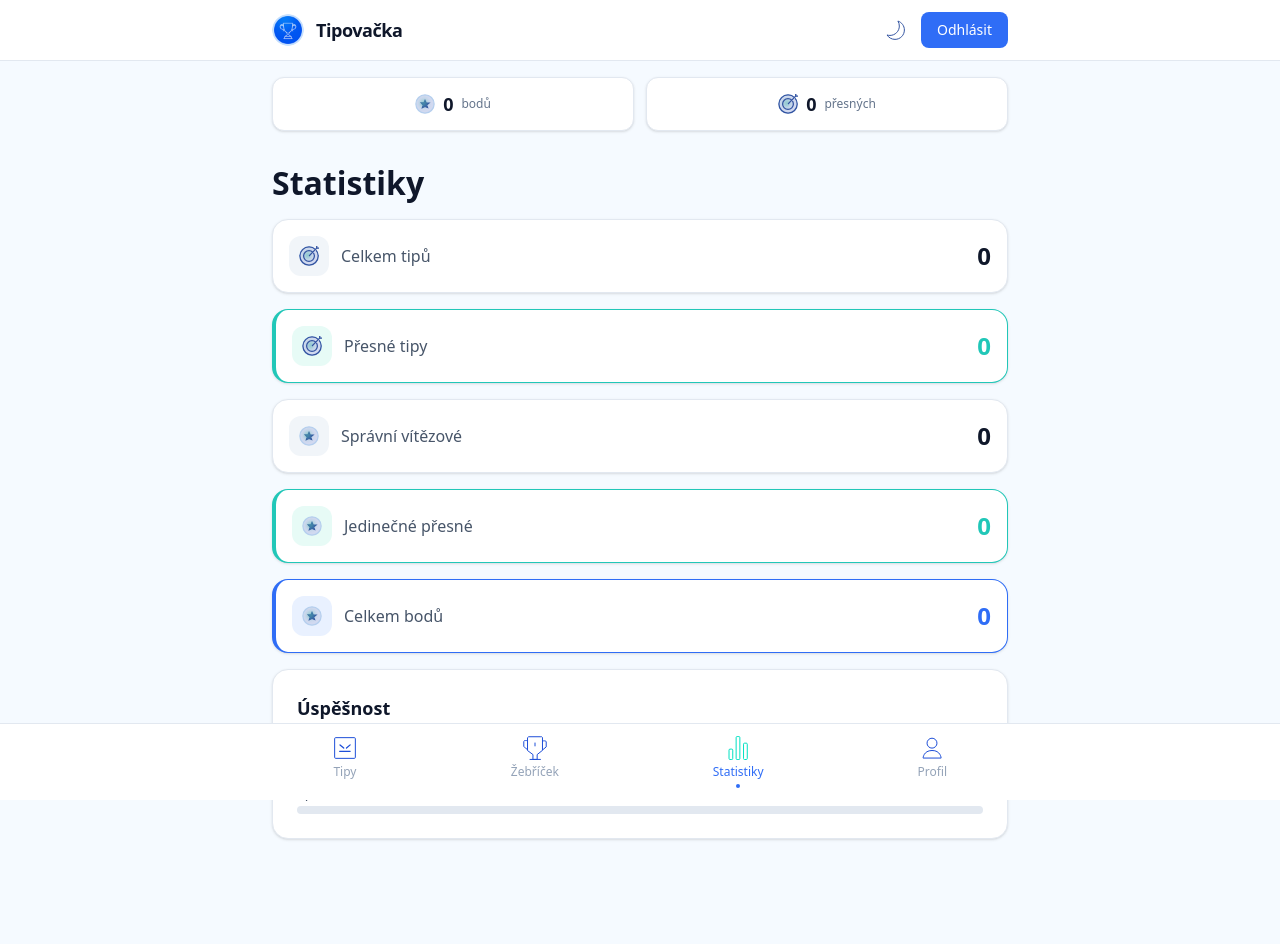
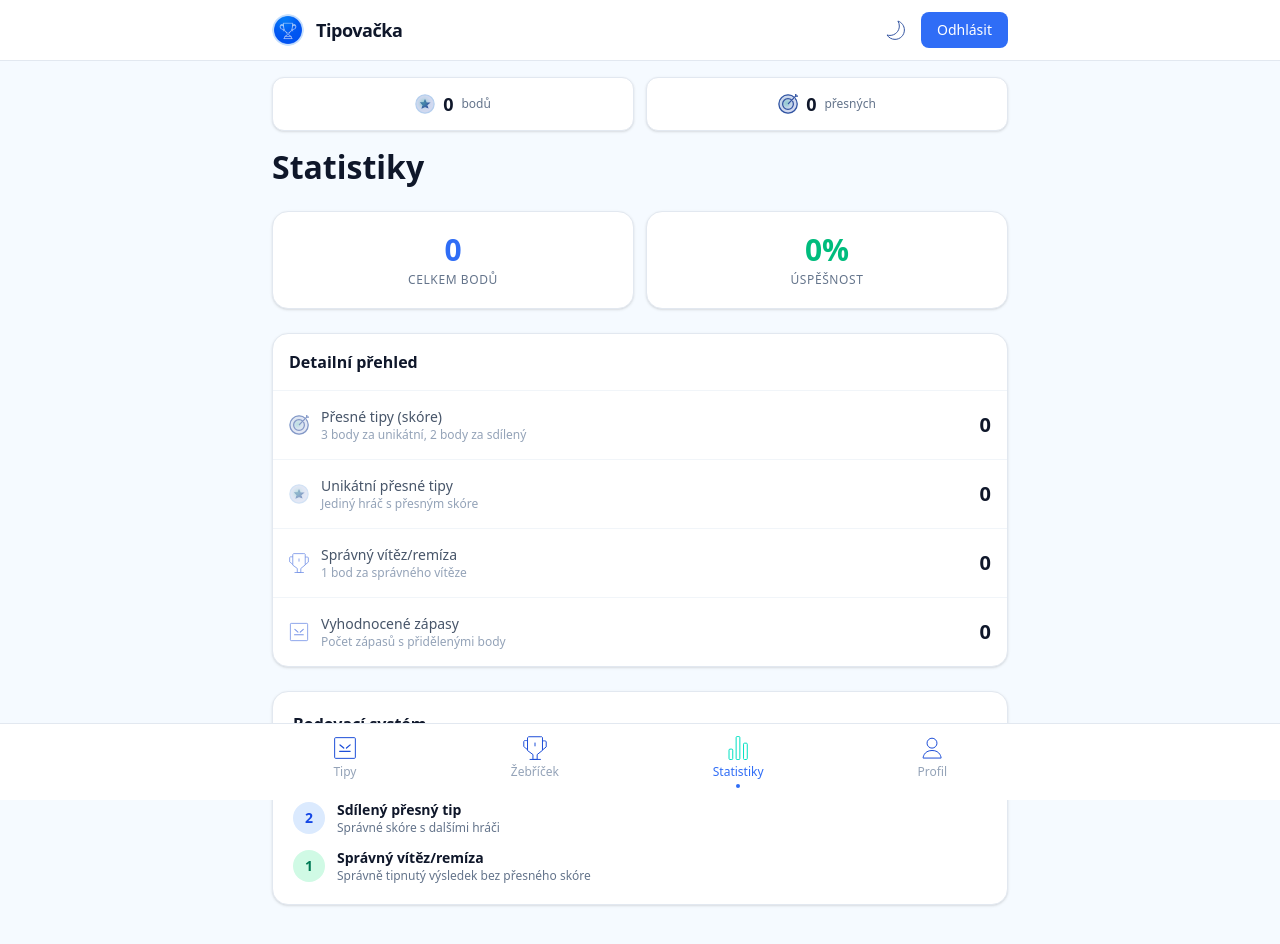
Before and after one commit to Azzi475/tipovacka, a Next.js app: page /dashboard/statistiky in a window 1280 px wide. Shown: the top 944 px of the page. Built offline with nearby package versions, Linux system fonts and the light colour scheme; no server answers.

Commit message:
Oprava logiky aplikace, pocitani a statistiky

```diff
--- a/app/dashboard/statistiky/page.tsx
+++ b/app/dashboard/statistiky/page.tsx
@@ -3,114 +3,166 @@
 import { useEffect, useState } from 'react'
 import Image from 'next/image'
 import { createClient } from '@/lib/supabase/client'
+import { useTheme } from '@/components/theme-provider'
 
-export default function StatisticsPage() {
+export default function StatistikyPage() {
+  const supabase = createClient()
+  const { theme } = useTheme()
   const [stats, setStats] = useState({
-    totalPredictions: 0,
+    totalTips: 0,
     exactHits: 0,
     winnerHits: 0,
     totalPoints: 0,
     uniqueExact: 0,
+    accuracy: 0,
+    finishedMatches: 0,
   })
   const [loading, setLoading] = useState(true)
 
   useEffect(() => {
-    loadStats()
-  }, [])
-
-  async function loadStats() {
-    const supabase = createClient()
+    async function load() {
+      try {
         const { data: { user } } = await supabase.auth.getUser()
         if (!user) {
           setLoading(false)
           return
         }
 
+        // Načtení všech predictions uživatele s body
         const { data: predictions } = await supabase
           .from('predictions')
-      .select('*')
+          .select('points, exact_hit, winner_or_draw_hit, unique_exact')
           .eq('user_id', user.id)
+          .not('points', 'is', null)
 
-    if (!predictions) {
-      setLoading(false)
-      return
-    }
+        if (predictions && predictions.length > 0) {
+          const totalTips = predictions.length
+          const exactHits = predictions.filter(p => p.exact_hit === true).length
+          const winnerHits = predictions.filter(p => p.winner_or_draw_hit === true).length
+          const totalPoints = predictions.reduce((sum, p) => sum + (p.points || 0), 0)
+          const uniqueExact = predictions.filter(p => p.unique_exact === true).length
+
+          // Úspěšnost = (exact + winner) / total * 100
+          const accuracy = totalTips > 0
+            ? Math.round(((exactHits + winnerHits) / totalTips) * 100)
+            : 0
 
           setStats({
-      totalPredictions: predictions.length,
-      exactHits: predictions.filter((p) => p.exact_hit).length,
-      winnerHits: predictions.filter((p) => p.winner_or_draw_hit).length,
-      totalPoints: predictions.reduce((sum, p) => sum + (p.points || 0), 0),
-      uniqueExact: predictions.filter((p) => p.unique_exact).length,
+            totalTips,
+            exactHits,
+            winnerHits,
+            totalPoints,
+            uniqueExact,
+            accuracy,
+            finishedMatches: totalTips,
           })
+        }
+      } catch (err) {
+        console.error('Chyba při načítání statistik:', err)
+      }
       setLoading(false)
     }
+    load()
+  }, [supabase])
 
-  if (loading) return <div className="text-center py-8">Načítání...</div>
+  if (loading) return <div className="p-8 text-center text-gray-500 dark:text-gray-400">Načítání...</div>
 
   return (
-    <div className="py-4 space-y-4">
-      <h2 className="text-[32px] leading-[40px] font-semibold text-text-primary dark:text-white mb-4">
+    <div>
+      <h1 className="text-[32px] leading-[40px] font-semibold text-text-primary dark:text-white mb-6">
         Statistiky
-      </h2>
+      </h1>
 
-      <StatCard label="Celkem tipů" value={stats.totalPredictions} icon="target" />
-      <StatCard label="Přesné tipy" value={stats.exactHits} icon="target" highlight />
-      <StatCard label="Správní vítězové" value={stats.winnerHits} icon="star" />
-      <StatCard label="Jedinečné přesné" value={stats.uniqueExact} icon="star" highlight />
-      <StatCard label="Celkem bodů" value={stats.totalPoints} icon="star" primary />
+      {/* Hlavní statistiky */}
+      <div className="grid grid-cols-2 gap-3 mb-6">
+        <div className="bg-white dark:bg-card-dark rounded-2xl p-5 border border-gray-200 dark:border-border-dark shadow-sm text-center">
+          <div className="text-3xl font-black text-primary-blue dark:text-secondary-dark mb-1">
+            {stats.totalPoints}
+          </div>
+          <div className="text-xs text-gray-500 dark:text-gray-400 uppercase tracking-wider">Celkem bodů</div>
+        </div>
+        <div className="bg-white dark:bg-card-dark rounded-2xl p-5 border border-gray-200 dark:border-border-dark shadow-sm text-center">
+          <div className="text-3xl font-black text-emerald-500 dark:text-emerald-400 mb-1">
+            {stats.accuracy}%
+          </div>
+          <div className="text-xs text-gray-500 dark:text-gray-400 uppercase tracking-wider">Úspěšnost</div>
+        </div>
+      </div>
 
-      <div className="card p-6 mt-4">
-        <h3 className="text-lg font-semibold text-text-primary dark:text-white mb-4">
-          Úspěšnost
-        </h3>
+      {/* Detailní statistiky */}
+      <div className="bg-white dark:bg-card-dark rounded-2xl border border-gray-200 dark:border-border-dark shadow-sm overflow-hidden mb-6">
+        <div className="p-4 border-b border-gray-100 dark:border-border-dark">
+          <h2 className="font-bold text-text-primary dark:text-white">Detailní přehled</h2>
+        </div>
+
+        <div className="divide-y divide-gray-100 dark:divide-border-dark">
+          <StatRow
+            icon={theme === 'dark' ? '/icons/target-dark.svg' : '/icons/target-light.svg'}
+            label="Přesné tipy (skóre)"
+            value={stats.exactHits}
+            sublabel="3 body za unikátní, 2 body za sdílený"
+          />
+          <StatRow
+            icon={theme === 'dark' ? '/icons/star-dark.svg' : '/icons/star-light.svg'}
+            label="Unikátní přesné tipy"
+            value={stats.uniqueExact}
+            sublabel="Jediný hráč s přesným skóre"
+          />
+          <StatRow
+            icon={theme === 'dark' ? '/icons/nav-leaderboard-dark.svg' : '/icons/nav-leaderboard-light.svg'}
+            label="Správný vítěz/remíza"
+            value={stats.winnerHits}
+            sublabel="1 bod za správného vítěze"
+          />
+          <StatRow
+            icon={theme === 'dark' ? '/icons/nav-tips-dark.svg' : '/icons/nav-tips-light.svg'}
+            label="Vyhodnocené zápasy"
+            value={stats.finishedMatches}
+            sublabel="Počet zápasů s přidělenými body"
+          />
+        </div>
+      </div>
+
+      {/* Bodovací systém */}
+      <div className="bg-white dark:bg-card-dark rounded-2xl border border-gray-200 dark:border-border-dark shadow-sm p-5">
+        <h2 className="font-bold text-text-primary dark:text-white mb-4">Bodovací systém</h2>
         <div className="space-y-3">
-          <ProgressBar label="Přesné tipy" value={stats.exactHits} max={stats.totalPredictions} color="bg-teal" />
-          <ProgressBar label="Správní vítězové" value={stats.winnerHits} max={stats.totalPredictions} color="bg-primary-blue" />
+          <div className="flex items-center gap-3">
+            <div className="w-8 h-8 rounded-full bg-yellow-100 dark:bg-yellow-900/30 flex items-center justify-center text-yellow-700 dark:text-yellow-300 font-bold text-sm">3</div>
+            <div>
+              <div className="text-sm font-semibold text-text-primary dark:text-white">Unikátní přesný tip</div>
+              <div className="text-xs text-gray-500 dark:text-gray-400">Jediný hráč s přesným skóre</div>
+            </div>
+          </div>
+          <div className="flex items-center gap-3">
+            <div className="w-8 h-8 rounded-full bg-blue-100 dark:bg-blue-900/30 flex items-center justify-center text-blue-700 dark:text-blue-300 font-bold text-sm">2</div>
+            <div>
+              <div className="text-sm font-semibold text-text-primary dark:text-white">Sdílený přesný tip</div>
+              <div className="text-xs text-gray-500 dark:text-gray-400">Správné skóre s dalšími hráči</div>
+            </div>
+          </div>
+          <div className="flex items-center gap-3">
+            <div className="w-8 h-8 rounded-full bg-emerald-100 dark:bg-emerald-900/30 flex items-center justify-center text-emerald-700 dark:text-emerald-300 font-bold text-sm">1</div>
+            <div>
+              <div className="text-sm font-semibold text-text-primary dark:text-white">Správný vítěz/remíza</div>
+              <div className="text-xs text-gray-500 dark:text-gray-400">Správně tipnutý výsledek bez přesného skóre</div>
+            </div>
+          </div>
         </div>
       </div>
     </div>
   )
 }
 
-function StatCard({ label, value, icon, highlight, primary }: {
-  label: string;
-  value: number;
-  icon: string;
-  highlight?: boolean;
-  primary?: boolean;
-}) {
+function StatRow({ icon, label, value, sublabel }: { icon: string, label: string, value: number, sublabel: string }) {
   return (
-    <div className={`card p-4 flex items-center justify-between ${highlight ? 'border-l-4 border-teal' : ''} ${primary ? 'border-l-4 border-primary-blue' : ''}`}>
-      <div className="flex items-center gap-3">
-        <div className={`w-10 h-10 rounded-xl flex items-center justify-center ${
-          highlight ? 'bg-soft-teal dark:bg-teal/20' : primary ? 'bg-light-blue dark:bg-border-dark' : 'bg-gray-100 dark:bg-border-dark'
-        }`}>
-          <Image src={`/icons/${icon}-light.svg`} alt="" width={20} height={20} className="dark:hidden" unoptimized={true} />
-          <Image src={`/icons/${icon}-dark.svg`} alt="" width={20} height={20} className="hidden dark:block" unoptimized={true} />
+    <div className="p-4 flex items-center gap-3">
+      <Image src={icon} alt="" width={20} height={20} unoptimized={true} className="opacity-60" />
+      <div className="flex-1">
+        <div className="text-sm text-gray-600 dark:text-gray-300">{label}</div>
+        <div className="text-xs text-gray-400 dark:text-gray-500">{sublabel}</div>
       </div>
-        <span className="text-gray-600 dark:text-gray-300">{label}</span>
-      </div>
-      <span className={`text-2xl font-bold ${
-        primary ? 'text-primary-blue dark:text-secondary-dark' : highlight ? 'text-teal dark:text-teal-dark' : 'text-text-primary dark:text-white'
-      }`}>
-        {value}
-      </span>
+      <div className="text-xl font-bold text-text-primary dark:text-white">{value}</div>
     </div>
   )
 }
-
-function ProgressBar({ label, value, max, color }: { label: string; value: number; max: number; color: string }) {
-  const percentage = max > 0 ? Math.round((value / max) * 100) : 0
-  return (
-    <div>
-      <div className="flex justify-between text-sm mb-1">
-        <span className="text-gray-600 dark:text-gray-300">{label}</span>
-        <span className="font-semibold text-text-primary dark:text-white">{percentage}%</span>
-      </div>
-      <div className="h-2 bg-gray-200 dark:bg-border-dark rounded-full overflow-hidden">
-        <div className={`h-full ${color} transition-all duration-500`} style={{ width: `${percentage}%` }} />
-      </div>
-    </div>
-  )
-}
```
Also changed, not shown: app/dashboard/page.tsx (+22 -12 lines), app/dashboard/zebricek/page.tsx (+40 -7 lines). Lines whose indentation alone changed are shown as unchanged.
